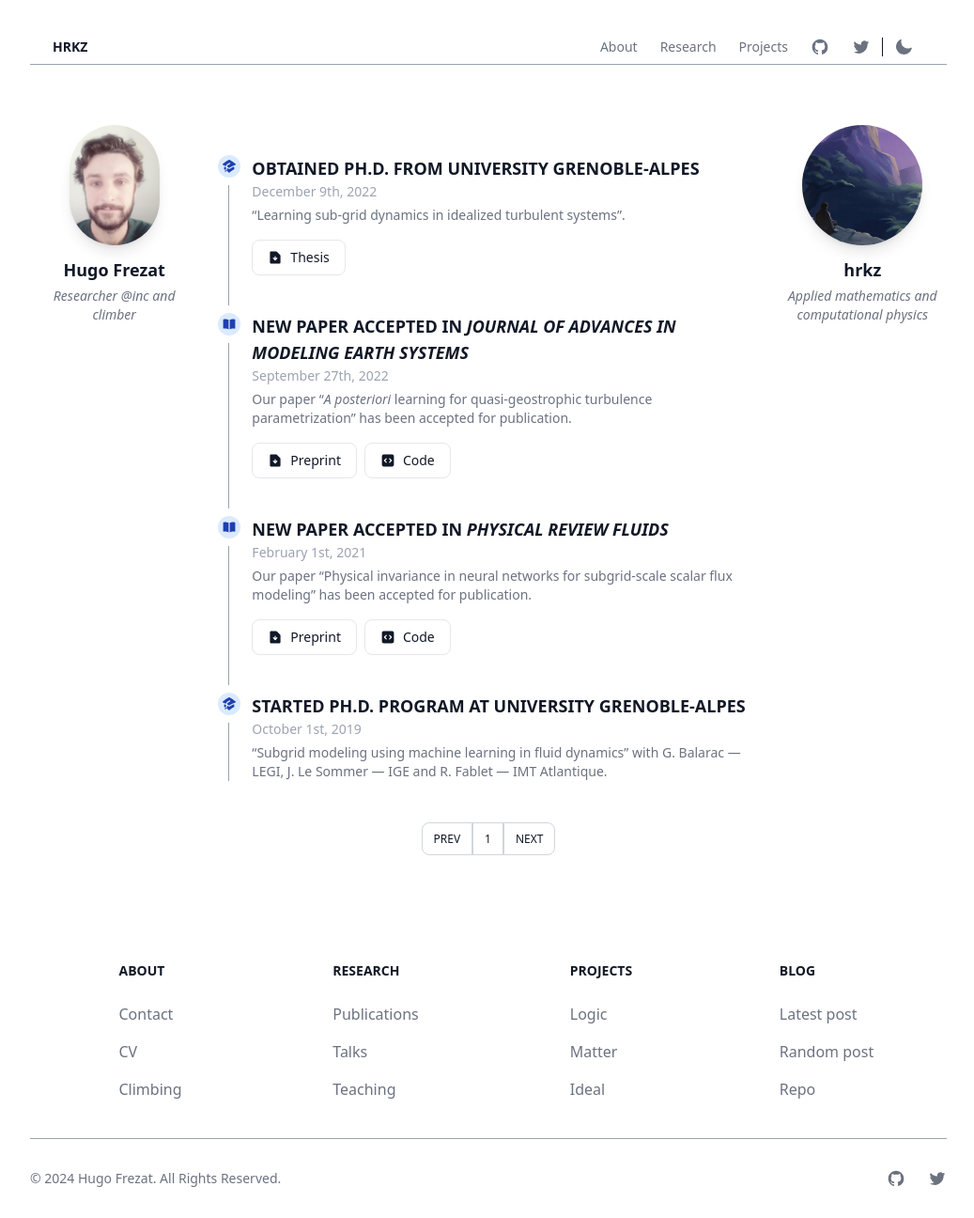
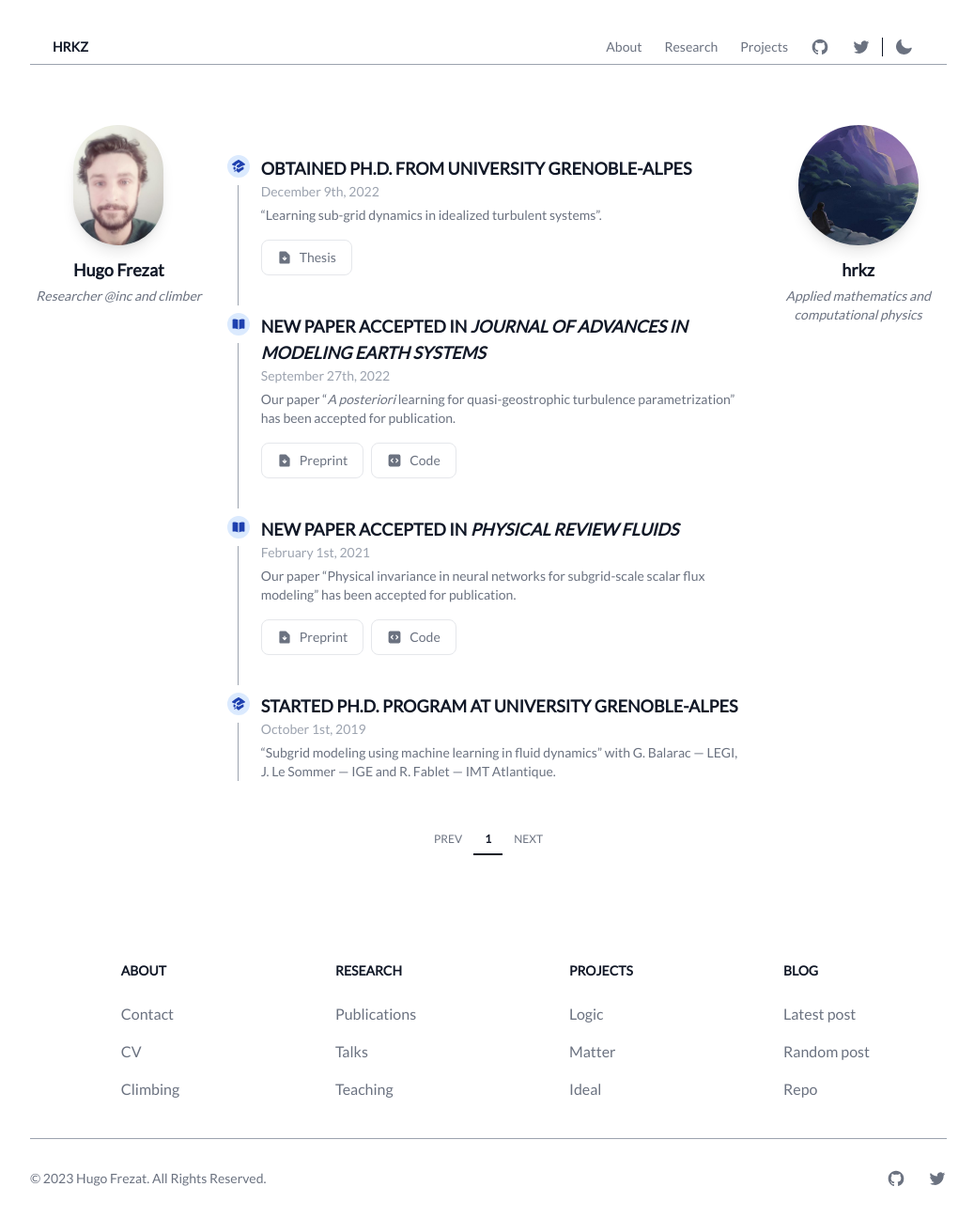
Before and after one commit to hrkz/hrkz.github.io, a React (Vite) app: page / in a window 1280 px wide. Shown: the whole page at 94% size, without its empty margins (120-1157 px from the left). Built offline with nearby package versions, Linux system fonts and the light colour scheme.

Commit message:
Refactor content

```diff
--- a/index.html
+++ b/index.html
@@ -8,7 +8,8 @@
   <body>
     <div
       id="root"
-      class="bg-white dark:bg-gray-800">
+      class="bg-white dark:bg-gray-800"
+    >
     </div>
     <script type="module" src="/src/main.jsx"></script>
   </body>
--- a/src/Error.jsx
+++ b/src/Error.jsx
@@ -6,7 +6,7 @@ export default function Error() {
       mx-auto max-w-screen-sm h-full min-h-screen
       py-8 px-4 lg:py-16 lg:px-6
       text-center
-      text-gray-900 dark:text-white"
+      text-gray-900 dark:text-white "
     >
       <h1 className="mb-4 tracking-tight text-7xl font-extrabold">404</h1>
       <p className="mb-4 tracking-tight text-3xl lg:text-4xl font-bold">Page not found.</p>
--- a/src/Footer.jsx
+++ b/src/Footer.jsx
@@ -1,147 +1,43 @@
 import React from 'react'
 import { Link } from "react-router-dom"
 
-import { GithubIcon, TwitterIcon } from "./Home"
+import { Social } from "./Home"
 
 export default function Footer() {
   return (
     <footer className="relative mt-16">
       <div className="grid grid-cols-2 md:grid-cols-4 gap-8 px-6 py-2 md:justify-items-center">
-        <div>
-          <h5 className="mb-6 text-sm font-semibold uppercase">About</h5>
+      {[
+        ['About', [['Contact', '/about#contact'], ['CV', '/about#cv'], ['Climbing', '/about#climbing']]],
+        ['Research', [['Publications', '/research#publications'], ['Talks', '/research#talks'], ['Teaching', '/research#teaching']]],
+        ['Projects', [['Logic', '/projects#logic'], ['Matter', '/projects#matter'], ['Ideal', '/projects#ideal']]],
+        ['Blog', [['Latest post', '/blog#latest'], ['Random post', '/blog#random'], ['Repo', '/blog#repo']]],
+      ].map(([menu, sub]) => (
+        <div key={menu}>
+          <h5 className="mb-6 text-sm font-semibold uppercase">{menu}</h5>
           <ul>
-            <li className="mb-4">
-              <Link
-                to="about#contact"
-                className="hover:underline"
-              >
-                Contact
-              </Link>
-            </li>
-            <li className="mb-4">
-              <Link
-                to="about#cv"
-                className="hover:underline"
-              >
-                CV
-              </Link>
-            </li>
-            <li>
-              <Link
-                to="about#climbing"
-                className="hover:underline"
-              >
-                Climbing
-              </Link>
-            </li>
+            {sub.map(([title, url]) => (
+              <li key={title} className="mb-4">
+                <Link
+                  to={url}
+                  className="hover:underline"
+                >
+                  {title}
+                </Link>
+              </li>
+            ))}
           </ul>
         </div>
-        <div>
-          <h2 className="mb-6 text-sm font-semibold uppercase">Research</h2>
-          <ul>
-            <li className="mb-4">
-              <Link
-                to="research#publications"
-                className="hover:underline"
-              >
-                Publications
-              </Link>
-            </li>
-            <li className="mb-4">
-              <Link
-                to="research#talks"
-                className="hover:underline"
-              >
-                Talks
-              </Link>
-            </li>
-            <li>
-              <Link
-                to="research#teaching"
-                className="hover:underline"
-              >
-                Teaching
-              </Link>
-            </li>
-          </ul>
-        </div>
-        <div>
-          <h5 className="mb-6 text-sm font-semibold uppercase">Projects</h5>
-          <ul>
-            <li className="mb-4">
-              <Link
-                to="projects#logic"
-                className="hover:underline"
-              >
-                Logic
-              </Link>
-            </li>
-            <li className="mb-4">
-              <Link
-                to="projects#matter"
-                className="hover:underline"
-              >
-                Matter
-              </Link>
-            </li>
-            <li>
-              <Link
-                to="projects#ideal"
-                className="hover:underline"
-              >
-                Ideal
-              </Link>
-            </li>
-          </ul>
-        </div>
-        <div>
-          <h5 className="mb-6 text-sm font-semibold uppercase">Blog</h5>
-          <ul>
-            <li className="mb-4">
-              <Link
-                to="post/latest"
-                className="hover:underline"
-              >
-                Latest post
-              </Link>
-            </li>
-            <li className="mb-4">
-              <Link
-                to="post/random"
-                className="hover:underline"
-              >
-                Random post
-              </Link>
-            </li>
-            <li className="mb-4">
-              <a
-                href="https://github.com/hrkz/hrkz.github.io"
-                className="hover:underline"
-              >
-                Repo
-              </a>
-            </li>
-          </ul>
-        </div>
+      ))}
       </div>
       <hr className="py-2 my-4 border-gray-400 dark:border-gray-300" />
       <div className="md:flex md:justify-between">
         <span className="md:text-center text-sm">
-          © 2024 Hugo Frezat. All Rights Reserved.
+          © 2023 Hugo Frezat. All Rights Reserved.
         </span>
         <div className="flex mt-4 space-x-6 md:justify-center md:mt-0">
-          <a
-            href="https://github.com/hrkz/"
-            className="text-gray-500 dark:text-gray-400 hover:text-gray-900 dark:hover:text-white"
-          >
-            <GithubIcon />
-          </a>
-          <a
-            href="#"
-            className="text-gray-500 dark:text-gray-400 hover:text-gray-900 dark:hover:text-white"
-          >
-            <TwitterIcon />
-          </a>
+          <Social name="GitHub" url="https://github.com/hrkz/" />
+          <Social name="Twitter" url="#" />
         </div>
       </div>
     </footer>
--- a/src/Header.jsx
+++ b/src/Header.jsx
@@ -1,7 +1,7 @@
 import React from 'react'
 import { Link, useLocation } from "react-router-dom"
 
-import { GithubIcon, TwitterIcon } from "./Home"
+import { Social } from "./Home"
 import { SunIcon, MoonIcon } from "@heroicons/react/20/solid"
 
 export default function Header() {
@@ -43,75 +43,41 @@ export default function Header() {
           </button>
         </div>
         <nav
-          className={`
-            flex-grow md:flex items-center
-            ${ navOpen
+          className={`flex-grow md:flex items-center
+            ${navOpen
               ? "flex"
               : "hidden"
-            }
-          `}
+            }`
+          }
         >
           <ul className="flex flex-col md:flex-row md:ml-auto list-none">
-            <li
-              className={`
-                nav-item
-                ${ location.pathname === '/about'
-                ? "font-bold text-gray-900 dark:text-white border-b-2 border-gray-900 dark:border-white"
-                : "text-gray-500 dark:text-gray-400 hover:text-gray-900 dark:hover:text-white"
-                }
-            `}>
-              <Link
-                to="about"
-                className="flex items-center px-3 py-2 text-sm"
-              >
-                About
-              </Link>
-            </li>
-            <li
-              className={`
-                nav-item
-                ${ location.pathname === '/research'
-                ? "font-bold text-gray-900 dark:text-white border-b-2 border-gray-900 dark:border-white"
-                : "text-gray-500 dark:text-gray-400 hover:text-gray-900 dark:hover:text-white"
-                }
-            `}>
-              <Link
-                to="research"
-                className="flex items-center px-3 py-2 text-sm"
-              >
-                Research
-              </Link>
-            </li>
-            <li
-              className={`
-                nav-item
-                ${ location.pathname === '/projects'
+            {[
+              ['About', '/about'],
+              ['Research', '/research'],
+              ['Projects', '/projects']
+            ].map(([title, url]) => (
+              <li
+                key={title}
+                className={`nav-item
+                  ${location.pathname === url
                   ? "font-bold text-gray-900 dark:text-white border-b-2 border-gray-900 dark:border-white"
                   : "text-gray-500 dark:text-gray-400 hover:text-gray-900 dark:hover:text-white"
+                  }`
                 }
-            `}>
-              <Link
-                to="projects"
-                className="flex items-center px-3 py-2 text-sm"
               >
-                Projects
-              </Link>
+                <Link
+                  to={url}
+                  className="flex px-3 py-2 text-sm"
+                >
+                  {title}
+                </Link>
+              </li>
+            ))}
+            <li className="nav-item px-3 py-2">
+              <Social name="GitHub" url="https://github.com/hrkz/" />
             </li>
-            <li className="nav-item">
-              <a
-                href="https://github.com/hrkz/"
-                className="flex items-center px-3 py-2 text-gray-500 dark:text-gray-400 hover:text-gray-900 dark:hover:text-white"
-              >
-                <GithubIcon />
-              </a>
-            </li>
-            <li className="nav-item">
-              <a
-                href="#"
-                className="flex items-center px-3 py-2 text-gray-500 dark:text-gray-400 hover:text-gray-900 dark:hover:text-white"
-              >
-                <TwitterIcon />
-              </a>
+            <li className="nav-item px-3 py-2">
+              <Social name="Twitter" url="#" />
             </li>
             <li className="nav-item">
               <button
@@ -120,7 +86,7 @@ export default function Header() {
                 type="button"
                 onClick={toggleTheme}
               >
-                { theme === 'light' ? <MoonIcon className="w-5 h-5" /> : <SunIcon className="w-5 h-5" /> }
+                {theme === 'light' ? <MoonIcon className="w-5 h-5" /> : <SunIcon className="w-5 h-5" />}
               </button>
             </li>
           </ul>
--- a/src/data/News.jsx
+++ b/src/data/News.jsx
@@ -1,77 +1,108 @@
 import React from 'react'
 import { Link } from "react-router-dom"
 
-import { AcademicCapIcon, BookOpenIcon, DocumentArrowDownIcon, CodeBracketSquareIcon } from "@heroicons/react/20/solid"
+import * as Icon from "@heroicons/react/20/solid"
+
+const newsContent = [
+  {
+    id: 3,
+    type: 'acad',
+    title: 'Obtained Ph.D. from University Grenoble-Alpes',
+    date: 'December 9th, 2022',
+    content: <><q>Learning sub-grid dynamics in idealized turbulent systems</q>.</>,
+    res: [
+      ['docs', 'Thesis', '#']
+    ]
+  },
+  {
+    id: 2,
+    type: 'spub',
+    title: <>New paper accepted in <i>Journal of Advances in Modeling Earth Systems</i></>,
+    date: 'September  27th, 2022',
+    content: <>Our paper <q><i>A posteriori</i> learning for quasi-geostrophic turbulence parametrization</q> has been accepted for publication.</>,
+    res: [
+      ['docs', 'Preprint', 'https://arxiv.org/pdf/2204.03911'],
+      ['code', 'Code', '#']
+    ]
+  },
+  {
+    id: 1,
+    type: 'spub',
+    title: <>New paper accepted in <i>Physical Review Fluids</i></>,
+    date: 'February  1st, 2021',
+    content: <>Our paper <q>Physical invariance in neural networks for subgrid-scale scalar flux modeling</q> has been accepted for publication.</>,
+    res: [
+      ['docs', 'Preprint', 'https://arxiv.org/pdf/2010.04663'],
+      ['code', 'Code', '#']
+    ]
+  },
+  {
+    id: 0,
+    type: 'acad',
+    title: 'Started Ph.D. program at University Grenoble-Alpes',
+    date: 'October 1st, 2019',
+    content: <><q>Subgrid modeling using machine learning in fluid dynamics</q> with G. Balarac — LEGI, J. Le Sommer — IGE and R. Fablet — IMT Atlantique.</>,
+    res: []
+  }
+]
+
+function PostIcon({ type, className }) {
+  const iconTypeMap = {
+    'acad': <Icon.AcademicCapIcon className={className} />,
+    'spub': <Icon.BookOpenIcon className={className} />,
+    'docs': <Icon.DocumentArrowDownIcon className={className} />,
+    'code': <Icon.CodeBracketSquareIcon className={className} />
+  }
+
+  return (
+    iconTypeMap[type]
+  )
+}
 
 export default function News() {
   return (
     <article>
       <ol className="relative mx-8 my-8 border-l border-gray-400 dark:border-gray-300">
-        <li className="mb-10 ml-6">
-          <span className="circle"><AcademicCapIcon className="w-4 h-4 text-blue-800 dark:text-blue-300" /></span>
-          <h1 className="mb-1 text-lg uppercase font-semibold">Obtained Ph.D. from University Grenoble-Alpes</h1>
-          <time className="block mb-2 text-sm font-normal leading-none text-gray-400 dark:text-gray-500">December 9th, 2022</time>
-          <p className="mb-4 text-sm font-normal"><q>Learning sub-grid dynamics in idealized turbulent systems</q>.</p>
-          <a
-            href="#"
-            className="inline-flex items-center px-4 py-2 text-sm font-medium rounded-lg border border-gray-200 dark:border-gray-600 btn-base"
+      {newsContent.map((news) => (
+        <li key={news.id} className="mb-10 ml-6">
+          <span className="
+            absolute flex
+            items-center justify-center
+            w-6 h-6
+            rounded-full
+            -left-3
+            bg-blue-100 dark:bg-blue-900
+            ring-8 ring-white dark:ring-gray-800 "
           >
-            <DocumentArrowDownIcon className="w-4 h-4 mr-2" />
-            Thesis
-          </a>
+            <PostIcon type={news.type} className="w-4 h-4 text-blue-800 dark:text-blue-300" />
+          </span>
+          <h1 className="mb-1 text-lg uppercase font-semibold">{news.title}</h1>
+          <time className="block mb-2 text-sm font-normal leading-none text-gray-400 dark:text-gray-500">{news.date}</time>
+          <p className="mb-4 text-sm font-normal">{news.content}</p>
+          {news.res.map(([type, title, url]) => (
+            <a
+              key={title}
+              href={url}
+              className="
+                inline-flex items-center focus:z-10 focus:outline-none
+                px-4 py-2 mr-2
+                text-sm font-medium hover:text-blue-700 dark:hover:text-white focus:text-blue-700
+                rounded-lg border border-gray-200 dark:border-gray-600
+                hover:bg-gray-100 dark:hover:bg-gray-700
+                focus:ring-4 focus:ring-gray-200 dark:focus:ring-gray-700 "
+            >
+              <PostIcon type={type} className="w-4 h-4 mr-2" />
+              {title}
+            </a>
+          ))}
         </li>
-        <li className="mb-10 ml-6">
-          <span className="circle"><BookOpenIcon className="w-4 h-4 text-blue-800 dark:text-blue-300" /></span>
-          <h1 className="mb-1 text-lg uppercase font-semibold">New paper accepted in <i>Journal of Advances in Modeling Earth Systems</i></h1>
-          <time className="block mb-2 text-sm font-normal leading-none text-gray-400 dark:text-gray-500">September  27th, 2022</time>
-          <p className="mb-4 text-sm font-normal">Our paper <q><i>A posteriori</i> learning for quasi-geostrophic turbulence parametrization</q> has been accepted for publication.</p>
-          <a
-            href="https://arxiv.org/pdf/2204.03911"
-            className="inline-flex items-center px-4 py-2 mr-2 text-sm font-medium rounded-lg border border-gray-200 dark:border-gray-600 btn-base"
-          >
-            <DocumentArrowDownIcon className="w-4 h-4 mr-2" />
-            Preprint
-          </a>
-          <a
-            href="#"
-            className="inline-flex items-center px-4 py-2 text-sm font-medium rounded-lg border border-gray-200 dark:border-gray-600 btn-base"
-          >
-            <CodeBracketSquareIcon className="w-4 h-4 mr-2" />
-            Code
-          </a>
-        </li>
-        <li className="mb-10 ml-6">
-          <span className="circle"><BookOpenIcon className="w-4 h-4 text-blue-800 dark:text-blue-300" /></span>
-          <h1 className="mb-1 text-lg uppercase font-semibold">New paper accepted in <i>Physical Review Fluids</i></h1>
-          <time className="block mb-2 text-sm font-normal leading-none text-gray-400 dark:text-gray-500">February  1st, 2021</time>
-          <p className="mb-4 text-sm font-normal">Our paper <q>Physical invariance in neural networks for subgrid-scale scalar flux modeling</q> has been accepted for publication.</p>
-          <a
-            href="https://arxiv.org/pdf/2010.04663"
-            className="inline-flex items-center px-4 py-2 mr-2 text-sm font-medium border rounded-lg border-gray-200 dark:border-gray-600 btn-base"
-          >
-            <DocumentArrowDownIcon className="w-4 h-4 mr-2" />
-            Preprint
-          </a>
-          <a
-            href="#"
-            className="inline-flex items-center px-4 py-2 text-sm font-medium rounded-lg border border-gray-200 dark:border-gray-600 btn-base"
-          >
-            <CodeBracketSquareIcon className="w-4 h-4 mr-2" />
-            Code
-          </a>
-        </li>
-        <li className="ml-6">
-          <span className="circle"><AcademicCapIcon className="w-4 h-4 text-blue-800 dark:text-blue-300" /></span>
-          <h1 className="mb-1 text-lg uppercase font-semibold">Started Ph.D. program at University Grenoble-Alpes</h1>
-          <time className="block mb-2 text-sm font-normal leading-none text-gray-400 dark:text-gray-500">October 1st, 2019</time>
-          <p className="text-sm font-normal"><q>Subgrid modeling using machine learning in fluid dynamics</q> with G. Balarac — LEGI, J. Le Sommer — IGE and R. Fablet — IMT Atlantique.</p>
-        </li>
+      ))}
       </ol>
       <ul className="flex justify-center my-12">
         <li>
           <Link
             to="/"
-            className="px-3 py-2 ml-0 leading-tight uppercase text-xs rounded-l-lg border border-gray-300 dark:border-gray-700 btn-base"
+            className="px-3 py-2 uppercase text-xs hover:text-blue-700 dark:hover:text-white"
           >
             Prev
           </Link>
@@ -79,7 +110,7 @@ export default function News() {
         <li>
           <Link
             to="/"
-            className="px-3 py-2 leading-tight text-xs border border-gray-300 dark:border-gray-700 btn-base"
+            className="px-3 py-2 font-bold text-xs text-gray-900 dark:text-white border-b-2 border-gray-900 dark:border-white"
           >
             1
           </Link>
@@ -87,7 +118,7 @@ export default function News() {
         <li>
           <Link
             to="/"
-            className="px-3 py-2 leading-tight uppercase text-xs rounded-r-lg border border-gray-300 dark:border-gray-700 btn-base"
+            className="px-3 py-2 uppercase text-xs hover:text-blue-700 dark:hover:text-white"
           >
             Next
           </Link>
--- a/src/index.css
+++ b/src/index.css
@@ -1,3 +1,5 @@
+@import url('https://fonts.googleapis.com/css2?family=Lato&display=swap');
+
 @tailwind base;
 @tailwind components;
 @tailwind utilities;
@@ -21,23 +23,4 @@
       cursor-default
       text-gray-300 dark:text-gray-600;
   }
-
-  .circle {
-    @apply
-      absolute flex
-      items-center justify-center
-      w-6 h-6
-      rounded-full
-      -left-3
-      bg-blue-100 dark:bg-blue-900
-      ring-8 ring-white dark:ring-gray-800;
-  }
-
-  .btn-base {
-    @apply
-      focus:z-10 focus:outline-none
-      bg-white dark:bg-gray-800 hover:bg-gray-100 dark:hover:bg-gray-700
-      text-gray-900 dark:text-gray-400 hover:text-blue-700 dark:hover:text-white focus:text-blue-700
-      focus:ring-4 focus:ring-gray-200 dark:focus:ring-gray-700;
-  }
 }
--- a/tailwind.config.cjs
+++ b/tailwind.config.cjs
@@ -1,8 +1,14 @@
 /** @type {import('tailwindcss').Config} */
 module.exports = {
-  content: ["./src/**/*.{html,jsx,css}"],
-  darkMode: "class",
+  content: [
+    './index.html',
+    './src/**/*.{html,jsx}'
+  ],
+  darkMode: 'class',
   theme: {
+    fontFamily: {
+      'sans': ['Lato']
+    },
     extend: {},
   },
   plugins: [],
```
Also changed, not shown: src/Aside.jsx (+4 -6 lines), src/Home.jsx (+17 -3 lines), 1 other file (tests, documents, lock files or other folders).
